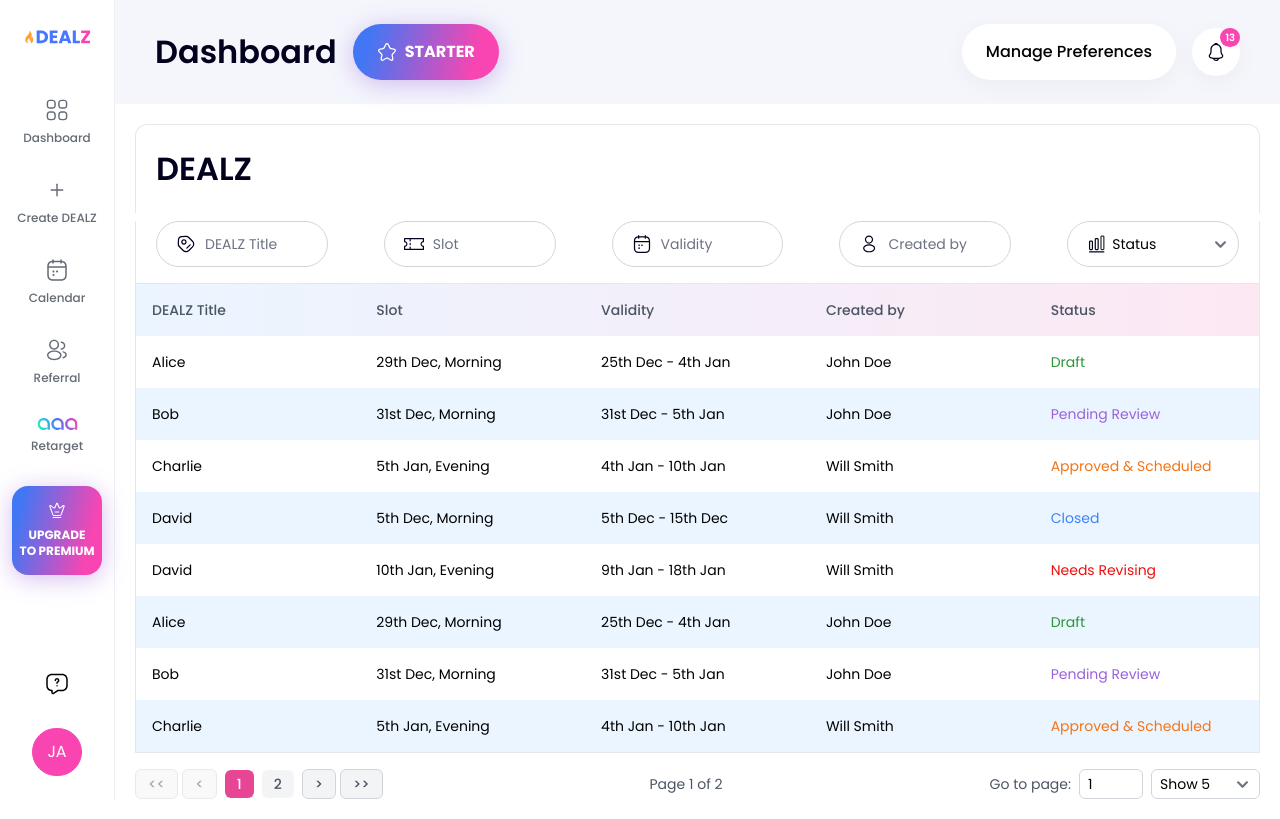
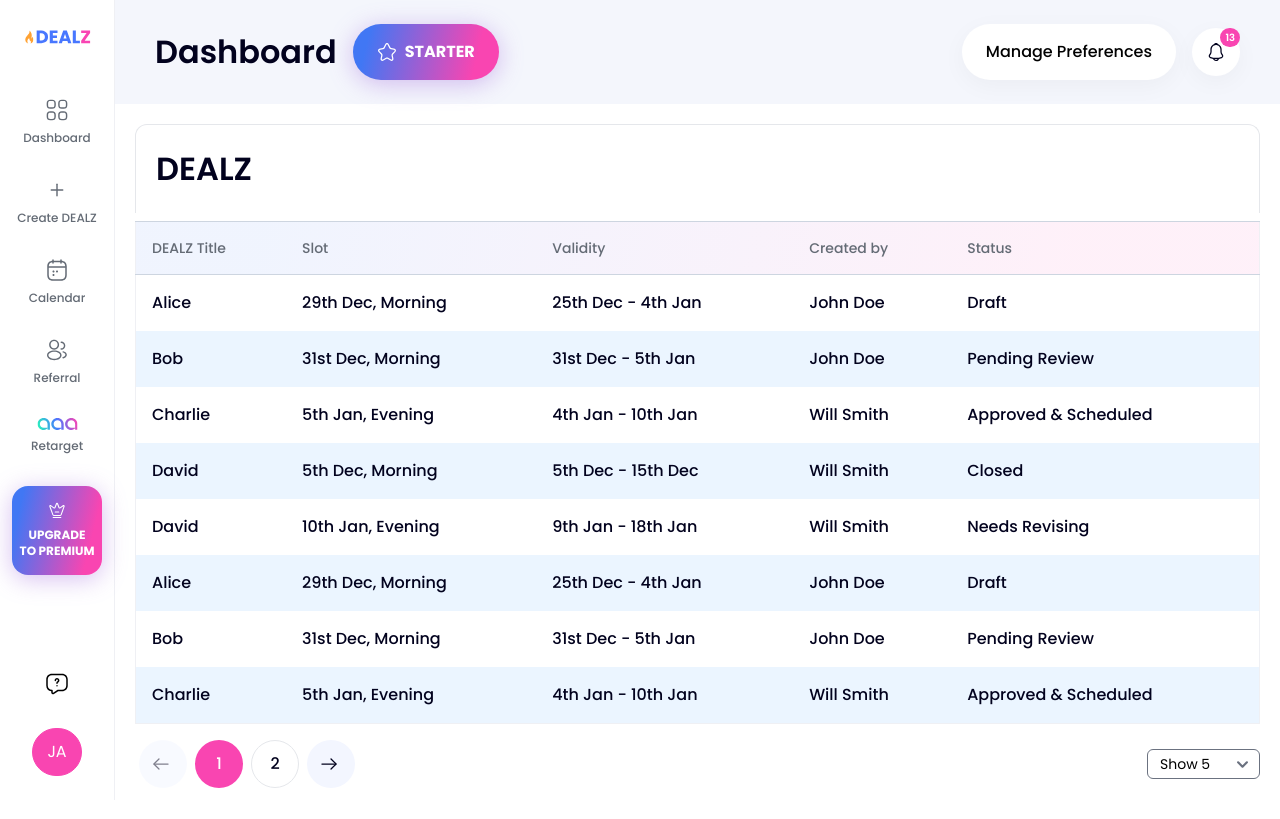
Before and after one commit to rienierpatron/d_e_a_l_z_managementfrontend, a Next.js app: page /calendar in a window 1280 px wide. Built offline with nearby package versions, Linux system fonts and the light colour scheme.

Commit message:
CT-2267: modify table component

```diff
--- /dev/null
+++ b/src/components/Icons/IconArrowLeft.jsx
@@ -0,0 +1,26 @@
+import React from "react";
+
+export default function IconArrowLeft({ className, ...props }) {
+  return (
+    <svg
+      xmlns="http://www.w3.org/2000/svg"
+      width="20"
+      height="20"
+      viewBox="0 0 20 20"
+      fill="none"
+      className={className}
+      {...props}
+    >
+      <path
+        d="M7.97495 15.6833C7.81662 15.6833 7.65829 15.625 7.53329 15.5L2.47495 10.4416C2.23328 10.2 2.23328 9.79998 2.47495 9.55831L7.53329 4.49998C7.77495 4.25831 8.17495 4.25831 8.41662 4.49998C8.65829 4.74164 8.65829 5.14164 8.41662 5.38331L3.79995 9.99998L8.41662 14.6166C8.65829 14.8583 8.65829 15.2583 8.41662 15.5C8.29995 15.625 8.13329 15.6833 7.97495 15.6833Z"
+        fill="#02021E"
+        className="fill-current"
+      />
+      <path
+        d="M17.0834 10.625H3.05835C2.71668 10.625 2.43335 10.3417 2.43335 10C2.43335 9.65833 2.71668 9.375 3.05835 9.375H17.0834C17.425 9.375 17.7084 9.65833 17.7084 10C17.7084 10.3417 17.425 10.625 17.0834 10.625Z"
+        fill="#02021E"
+        className="fill-current"
+      />
+    </svg>
+  );
+}
--- /dev/null
+++ b/src/components/Icons/IconArrowRight.jsx
@@ -0,0 +1,26 @@
+import React from "react";
+
+export default function IconArrowRight({ className, ...props }) {
+  return (
+    <svg
+      xmlns="http://www.w3.org/2000/svg"
+      width="20"
+      height="20"
+      viewBox="0 0 20 20"
+      fill="none"
+      className={className}
+      {...props}
+    >
+      <path
+        d="M12.025 15.6833C12.1834 15.6833 12.3417 15.625 12.4667 15.5L17.525 10.4416C17.7667 10.2 17.7667 9.79998 17.525 9.55831L12.4667 4.49998C12.225 4.25831 11.825 4.25831 11.5834 4.49998C11.3417 4.74164 11.3417 5.14164 11.5834 5.38331L16.2 9.99998L11.5834 14.6166C11.3417 14.8583 11.3417 15.2583 11.5834 15.5C11.7 15.625 11.8667 15.6833 12.025 15.6833Z"
+        fill="#02021E"
+        className="fill-current"
+      />
+      <path
+        d="M2.91665 10.625H16.9417C17.2833 10.625 17.5667 10.3417 17.5667 10C17.5667 9.65833 17.2833 9.375 16.9417 9.375H2.91665C2.57498 9.375 2.29165 9.65833 2.29165 10C2.29165 10.3417 2.57498 10.625 2.91665 10.625Z"
+        fill="#02021E"
+        className="fill-current"
+      />
+    </svg>
+  );
+}
--- a/src/layouts/LoggedInLayout.js
+++ b/src/layouts/LoggedInLayout.js
@@ -5,7 +5,7 @@ export default function LoggedInLayout({ children }) {
   return (
     <div className="min-h-screen flex">
       <CustomSidebar />
-      <main className="ml-[115px] bg-white flex flex-col w-full">
+      <main className="ml-[115px] bg-white flex flex-col w-main">
         <Header />
         {children}
       </main>
--- /dev/null
+++ b/src/lib/constants.js
@@ -0,0 +1,4 @@
+export const PAGINATION = {
+  DEFAULT_PAGE_SIZE: 10,
+  PAGE_SIZES: [5, 10, 20, 50], // Available page sizes
+};
--- a/src/pages/commonTable.jsx
+++ b/src/pages/commonTable.jsx
@@ -1,100 +1,112 @@
-import React, { useState } from "react";
+import React, { useEffect, useState } from "react";
 import {
   useReactTable,
   getCoreRowModel,
   getSortedRowModel,
   getPaginationRowModel,
-  getFilteredRowModel
+  getFilteredRowModel,
 } from "@tanstack/react-table";
+import { PAGINATION } from "@/lib/constants";
+import IconArrowLeft from "@/components/Icons/IconArrowLeft";
+import IconArrowRight from "@/components/Icons/IconArrowRight";
+import classNames from "classnames";
 
-// Column Filter Component
-const ColumnFilter = ({ column }) => {
-  const isStatusColumn = column.columnDef.header === "Status";
+const PaginationControls = ({ table, onPageChange, onPageSizeChange }) => {
+  const currentPage = table.getState().pagination.pageIndex + 1; // pageIndex starts from 0
+  const totalPages = table.getPageCount();
+
+  const getPaginationRange = () => {
+    const range = [];
+    const showLeftEllipsis = currentPage > 3;
+    const showRightEllipsis = currentPage < totalPages - 2;
+
+    // Always include the first page
+    range.push(1);
+
+    // Add left ellipsis if needed
+    if (showLeftEllipsis) range.push("...");
+
+    // Add the current page range
+    const start = Math.max(2, currentPage - 1);
+    const end = Math.min(totalPages - 1, currentPage + 1);
+    for (let i = start; i <= end; i++) {
+      range.push(i);
+    }
+
+    // Add right ellipsis if needed
+    if (showRightEllipsis) range.push("...");
+
+    // Always include the last page
+    if (totalPages > 1) range.push(totalPages);
+
+    return range;
+  };
+
+  const pages = getPaginationRange();
 
   return (
-    <div className="flex flex-1 items-center gap-2 relative">
-      {column.columnDef.filterIcon && (
-        <img
-          src={column.columnDef.filterIcon}
-          alt="Filter Icon"
-          className="w-5 h-5 absolute left-5"
-        />
-      )}
-      {isStatusColumn ? (
-        <select
-          value={column.getFilterValue() || ""}
-          onChange={(e) => column.setFilterValue(e.target.value)}
-          className="pl-11 pr-4 py-3 border border-gray-300 rounded-3xl text-sm w-full"
-        >
-          <option value="">Status</option>
-          <option value="Draft">Draft</option>
-          <option value="Pending Review">Pending Review</option>
-          <option value="Approved & Scheduled">Approved & Scheduled</option>
-          <option value="Close">Close</option>
-        </select>
-      ) : (
-        <input
-          value={column.getFilterValue() || ""}
-          onChange={(e) => column.setFilterValue(e.target.value)}
-          placeholder={column.columnDef.header}
-          className="pl-12 pr-4 py-3 border border-gray-300 rounded-3xl text-sm w-full"
-        />
-      )}
-    </div>
-  );
-};
-
-// Pagination Controls
-const PaginationControls = ({ table }) => (
     <div className="flex items-center justify-between mt-4">
-    <div>
+      <div className="flex items-center">
+        {/* Previous Button */}
         <button
-        className="px-3 py-1 border border-gray-300 rounded-md bg-gray-100 text-sm font-medium text-gray-600 hover:bg-gray-200 disabled:opacity-50"
-        onClick={() => table.setPageIndex(0)}
+          className="rounded-full h-12 w-12 px-3 py-1 bg-light-blue hover:bg-gray-200 disabled:opacity-50 mx-1"
+          onClick={() => {
+            table.previousPage();
+            if (typeof onPageChange === "function") {
+              onPageChange(currentPage - 1);
+            }
+          }}
           disabled={!table.getCanPreviousPage()}
         >
-        {"<<"}
+          <IconArrowLeft className="text-midnight-blue" />
         </button>
+
+        {/* Page Buttons */}
+        {pages.map((page, index) => (
+          <React.Fragment key={index}>
+            {page === "..." ? (
+              <span className="px-3 py-1 text-gray-500">...</span>
+            ) : (
               <button
-        className="px-3 py-1 border border-gray-300 rounded-md bg-gray-100 text-sm font-medium text-gray-600 hover:bg-gray-200 disabled:opacity-50 mx-1"
-        onClick={() => table.previousPage()}
-        disabled={!table.getCanPreviousPage()}
+                className={`px-3 py-1 rounded-full h-12 w-12 text-base font-medium ${
+                  currentPage === page
+                    ? "bg-primary text-white"
+                    : "bg-white border text-midnight-blue hover:bg-primary hover:text-white"
+                } mx-1`}
+                onClick={() => {
+                  table.setPageIndex(page - 1);
+                  if (typeof onPageChange === "function") {
+                    onPageChange(page);
+                  }
+                }}
               >
-        {"<"}
+                {page}
               </button>
-      {Array.from({ length: table.getPageCount() }, (_, i) => (
+            )}
+          </React.Fragment>
+        ))}
+
+        {/* Next Button */}
         <button
-          key={i}
-          className={`px-3 py-1 rounded-md text-sm font-medium ${
-            table.getState().pagination.pageIndex === i
-              ? "bg-pink-500 text-white"
-              : "bg-gray-100 text-gray-600 hover:bg-gray-200"
-          } mx-1`}
-          onClick={() => table.setPageIndex(i)}
-        >
-          {i + 1}
-        </button>
-      ))}
-      <button
-        className="px-3 py-1 border border-gray-300 rounded-md bg-gray-100 text-sm font-medium text-gray-600 hover:bg-gray-200 disabled:opacity-50 mx-1"
-        onClick={() => table.nextPage()}
+          className="rounded-full h-12 w-12 px-3 py-1 bg-light-blue hover:bg-gray-200 disabled:opacity-50 mx-1"
+          onClick={() => {
+            table.nextPage();
+            if (typeof onPageChange === "function") {
+              onPageChange(currentPage + 1);
+            }
+          }}
           disabled={!table.getCanNextPage()}
         >
-        {">"}
-      </button>
-      <button
-        className="px-3 py-1 border border-gray-300 rounded-md bg-gray-100 text-sm font-medium text-gray-600 hover:bg-gray-200 disabled:opacity-50"
-        onClick={() => table.setPageIndex(table.getPageCount() - 1)}
-        disabled={!table.getCanNextPage()}
-      >
-        {">>"}
+          <IconArrowRight className="text-midnight-blue" />
         </button>
       </div>
-    <div className="text-sm text-gray-600">
-      Page {table.getState().pagination.pageIndex + 1} of {table.getPageCount()}
-    </div>
+      {/* Pagination Info */}
+      {/* <div className="text-sm text-gray-600">
+        Page {currentPage} of {totalPages}
+      </div> */}
+
       <div className="flex items-center gap-2">
-      <span className="text-sm text-gray-600">Go to page:</span>
+        {/* <span className="text-sm text-gray-600">Go to page:</span>
         <input
           type="number"
           className="w-16 border border-gray-300 rounded-md text-sm px-2 py-1"
@@ -103,15 +115,21 @@ const PaginationControls = ({ table }) => (
             const page = e.target.value ? Number(e.target.value) - 1 : 0;
             table.setPageIndex(page);
           }}
-      />
+        /> */}
         <select
-        className="border border-gray-300 rounded-md text-sm px-2 py-1"
+          className="border rounded-md text-sm py-1 focus:outline-dark-gray focus:border-none focus-visible:outline-dark-gray"
           value={table.getState().pagination.pageSize}
           onChange={(e) => {
             table.setPageSize(Number(e.target.value));
+            if (typeof onPageSizeChange === "function") {
+              onPageSizeChange(Number(e.target.value));
+            }
+          }}
+          style={{
+            boxShadow: "none",
           }}
         >
-        {[5, 10, 20, 50].map((pageSize) => (
+          {PAGINATION.PAGE_SIZES.map((pageSize) => (
             <option key={pageSize} value={pageSize}>
               Show {pageSize}
             </option>
@@ -120,88 +138,88 @@ const PaginationControls = ({ table }) => (
       </div>
     </div>
   );
-
-// Row Style Helper
-const getStatusClass = (status) => {
-  switch (status) {
-    case "Draft":
-      return "text-green";
-    case "Pending Review":
-      return "text-purple";
-    case "Approved & Scheduled":
-      return "text-orange";
-    case "Closed":
-      return "text-blue-500";
-    case "Needs Revising":
-      return "text-red";
-    case "Active":
-      return "text-blue-500"
-    case "Inactive":
-      return "text-gray-500"
-    default:
-      return "";
-  }
 };
 
-const CommonTable = ({ columns, data, pageSize = 5, showFilters = true }) => {
+const CommonTable = ({
+  columns,
+  data,
+  pageSize = 2,
+  order,
+  orderBy,
+  paginationRequired = true,
+  onPageChange,
+  onPageSizeChange,
+  onSortChange,
+  sortingServerSide = false,
+  rowClickable = false,
+  onRowClick,
+}) => {
   const [sorting, setSorting] = useState([]);
   const [pagination, setPagination] = useState({
     pageIndex: 0,
     pageSize,
   });
-  const [filters, setFilters] = useState([]);
 
   const table = useReactTable({
     data,
     columns,
-    state: { sorting, pagination, filters },
+    state: { sorting, pagination },
     onSortingChange: setSorting,
     onPaginationChange: setPagination,
     getCoreRowModel: getCoreRowModel(),
     getSortedRowModel: getSortedRowModel(),
     getPaginationRowModel: getPaginationRowModel(),
     getFilteredRowModel: getFilteredRowModel(),
+    manualSorting: sortingServerSide,
   });
 
   const handleSorting = (header) => {
     // Check if sorting is enabled for this column
     if (header.column.columnDef.headerSorting !== false) {
-      return header.column.getToggleSortingHandler();
+      const isDescending = !sorting.length || sorting.find((ele) => ele.desc);
+      if (isDescending) {
+        setSorting([{ id: header.id, desc: false }]); // asc
+      } else {
+        setSorting([{ id: header.id, desc: true }]); // desc
       }
-    return undefined; // If sorting is disabled for this column, return undefined
+      if (typeof onSortChange === "function") {
+        onSortChange(header.id, isDescending ? "asc" : "desc");
+      }
+    }
   };
+
+  // To set default sorting
+  useEffect(() => {
+    if (order && orderBy) {
+      setSorting([
+        {
+          id: orderBy,
+          desc: order === "asc" ? true : false,
+        },
+      ]);
+    }
+  }, [order, orderBy]);
 
   return (
     <div>
-      {showFilters && (
-        <div className="pb-4 border-l border-r">
-          {table.getHeaderGroups().map((headerGroup) => (
-            <div key={headerGroup.id} className="flex justify-between space-x-4">
-              {headerGroup.headers.map((header) => (
-                <div key={header.id} className="flex flex-1 w-full px-5">
-                  <ColumnFilter column={header.column} />
-                </div>
-              ))}
-            </div>
-          ))}
-        </div>
-      )}
-      <div className="overflow-x-auto">
-        <table className="min-w-full table-fixed border-collapse border border-gray-200 w-full">
-          <thead className="bg-gradient-to-r from-blue-50 to-pink-100">
+      <div className="overflow-x-auto h-full scrollbar-hide">
+        <table className="min-w-full table-fixed border-collapse border border-light-gray">
+          <thead className="bg-greadient-table-head">
             {table.getHeaderGroups().map((headerGroup) => (
               <tr key={headerGroup.id}>
                 {headerGroup.headers.map((header) => (
                   <th
                     key={header.id}
-                    className="px-4 py-4 text-left text-sm font-medium text-gray-600 cursor-pointer"
+                    className="whitespace-nowrap px-4 py-4 text-left text-sm font-medium text-dark-gray cursor-pointer border border-l-0 border-r-0 border-[#CDD5E0]"
                     style={{
                       maxWidth: header.column.columnDef.headerWidth,
                       width: header.column.columnDef.headerWidth,
                     }}
-                    onClick={handleSorting(header)}
+                    onClick={() => handleSorting(header)}
                   >
-                    {header.isPlaceholder ? null : header.column.columnDef.header}
+                    {header.isPlaceholder
+                      ? null
+                      : header.column.columnDef.header}
                     {header.column.getIsSorted() === "asc"
                       ? " 🔼"
                       : header.column.getIsSorted() === "desc"
@@ -214,26 +232,38 @@ const CommonTable = ({ columns, data, pageSize = 5, showFilters = true }) => {
           </thead>
           <tbody>
             {table.getRowModel().rows.map((row) => (
-              <tr key={row.id} className="even:bg-blue-50 odd:bg-white">
+              <tr
+                key={row.id}
+                className={classNames("even:bg-blue-50 odd:bg-white", {
+                  "cursor-pointer": rowClickable,
+                })}
+                onClick={() => {
+                  if (rowClickable && typeof onRowClick === "function") {
+                    onRowClick(row);
+                  }
+                }}
+              >
                 {row.getVisibleCells().map((cell) => {
                   const { column } = cell;
 
                   // Check if the column has a custom cell renderer (e.g., for actions)
                   const cellContent = column.columnDef.Cell
-                    ? column.columnDef.Cell({ row: { original: row.original }, cell })
+                    ? column.columnDef.Cell({
+                        row: { original: row.original },
+                        cell,
+                      })
                     : cell.getValue();
-
-                  // Determine the styling based on the column
-                  const statusClass = column.columnDef.accessorKey === "status" ? getStatusClass(cell.getValue()) : "";
 
                   return (
                     <td
                       key={cell.id}
-                      className={`px-4 py-4 text-sm ${statusClass}`}
+                      className={`px-4 whitespace-normal py-4 text-base font-medium text-midnight-blue`}
                       style={{
                         maxWidth: cell.column.columnDef.headerWidth,
                         width: cell.column.columnDef.headerWidth,
-                        display: cell.column.columnDef.headerWidth ? "inline-block" : ""
+                        display: cell.column.columnDef.headerWidth
+                          ? "inline-block"
+                          : "",
                       }}
                     >
                       {cellContent}
@@ -245,7 +275,13 @@ const CommonTable = ({ columns, data, pageSize = 5, showFilters = true }) => {
           </tbody>
         </table>
       </div>
-      <PaginationControls table={table} />
+      {paginationRequired && (
+        <PaginationControls
+          table={table}
+          onPageChange={onPageChange}
+          onPageSizeChange={onPageSizeChange}
+        />
+      )}
     </div>
   );
 };
--- a/tailwind.config.mjs
+++ b/tailwind.config.mjs
@@ -47,11 +47,15 @@ export default {
       },
       backgroundImage: {
         'gradient-primary': 'linear-gradient(104deg, #4177F4 11.43%, #F945B1 82.92%)',
+        'greadient-table-head': 'linear-gradient(104deg, rgba(65, 119, 244, 0.08) 11.43%, rgba(249, 69, 177, 0.08) 82.92%);'
       },
       boxShadow: {
         'custom-purple': '0px 4px 24px 0px rgba(155, 97, 220, 0.40)',
         'custom-black': '0px 6px 24px 0px rgba(0, 0, 0, 0.04)'
       },
+      width: {
+        main: "calc(100% - 115px)"
+      }
     },
   },
   plugins: [
```
Also changed, not shown: src/pages/userManagement.jsx (+88 -26 lines). Lines whose indentation alone changed are shown as unchanged.
